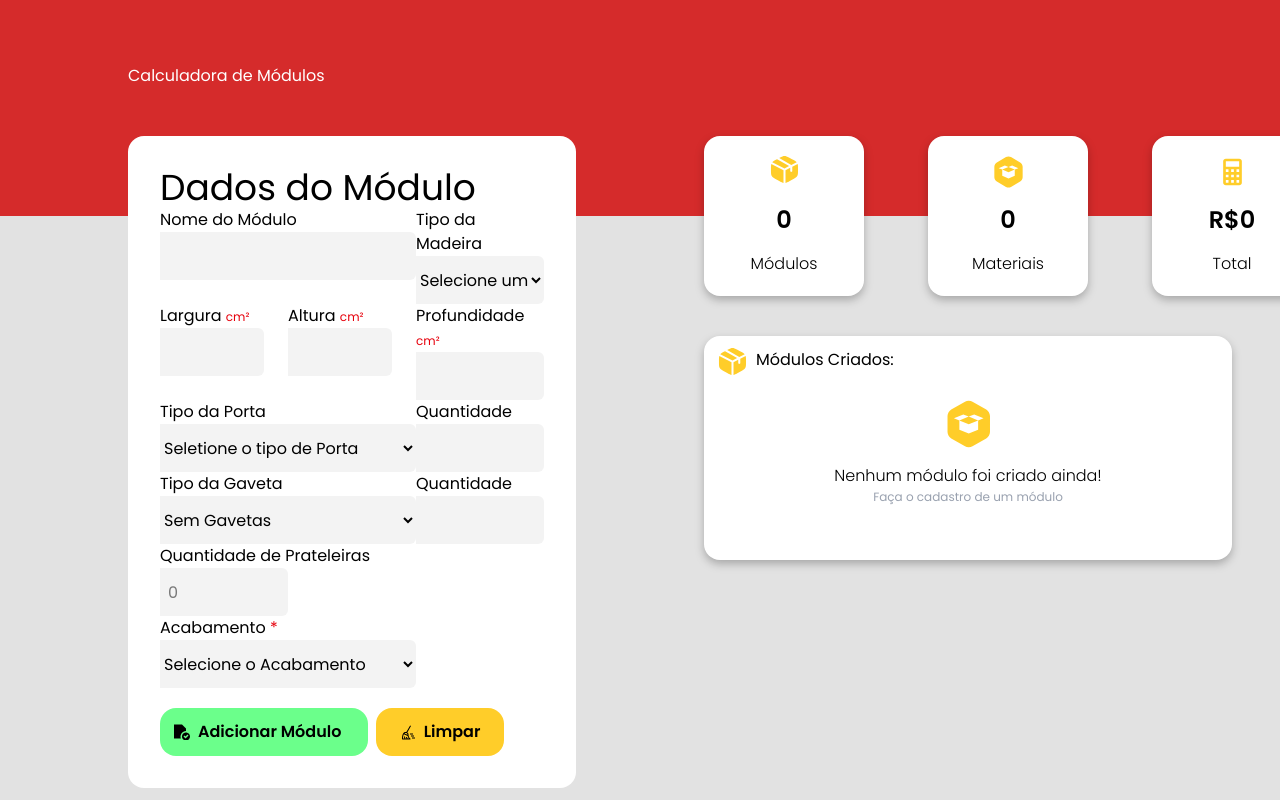
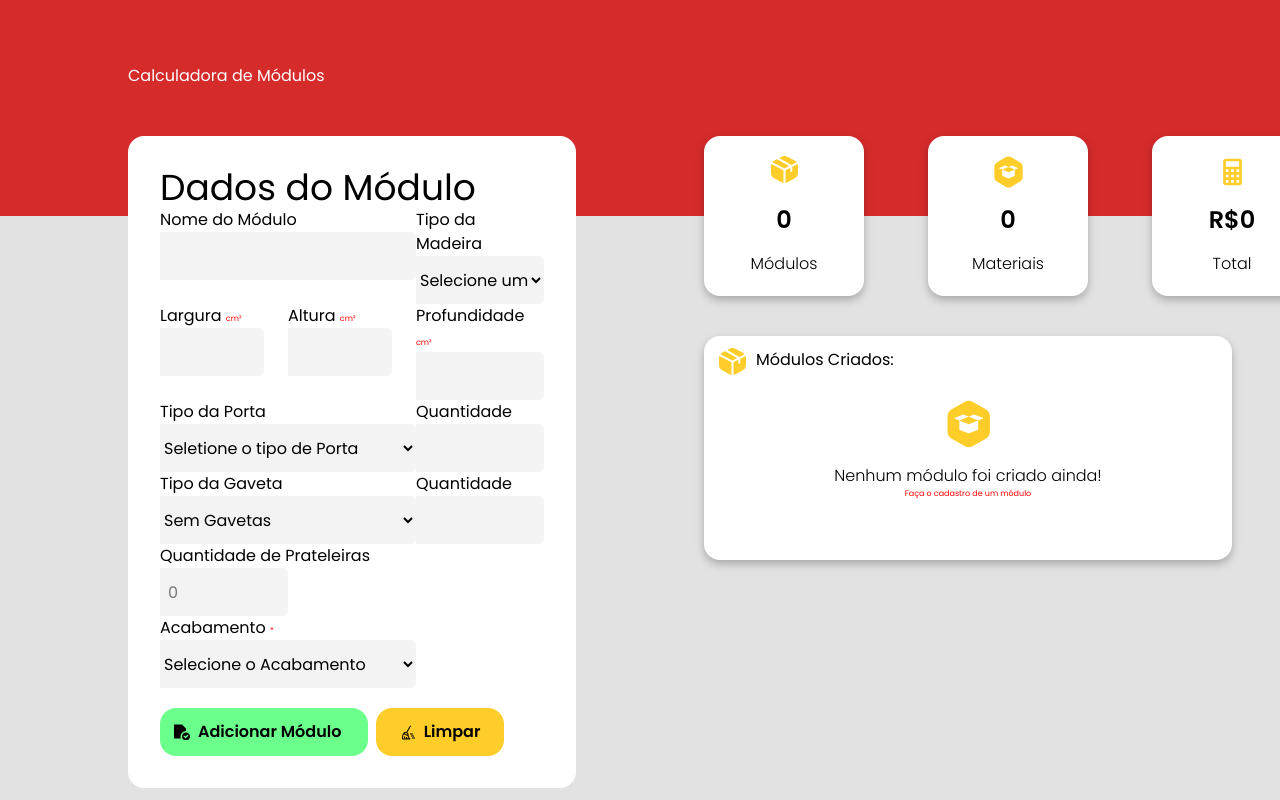
Before and after one commit to PedroXA/funiture-module-calculator, a React (Vite) app: page / in a window 1280 px wide. Shown: the top 800 px of the page. Built offline with nearby package versions, Linux system fonts and the light colour scheme.

Commit message:
style: Add span styles for color and font size

```diff
--- a/src/index.css
+++ b/src/index.css
@@ -15,6 +15,12 @@ button{
     cursor: pointer;
 }
 
+span {
+    color: red;
+    font-size: 8px;
+
+}
+
 [disabled] {
         opacity: 0.6;
         cursor: not-allowed;
```
